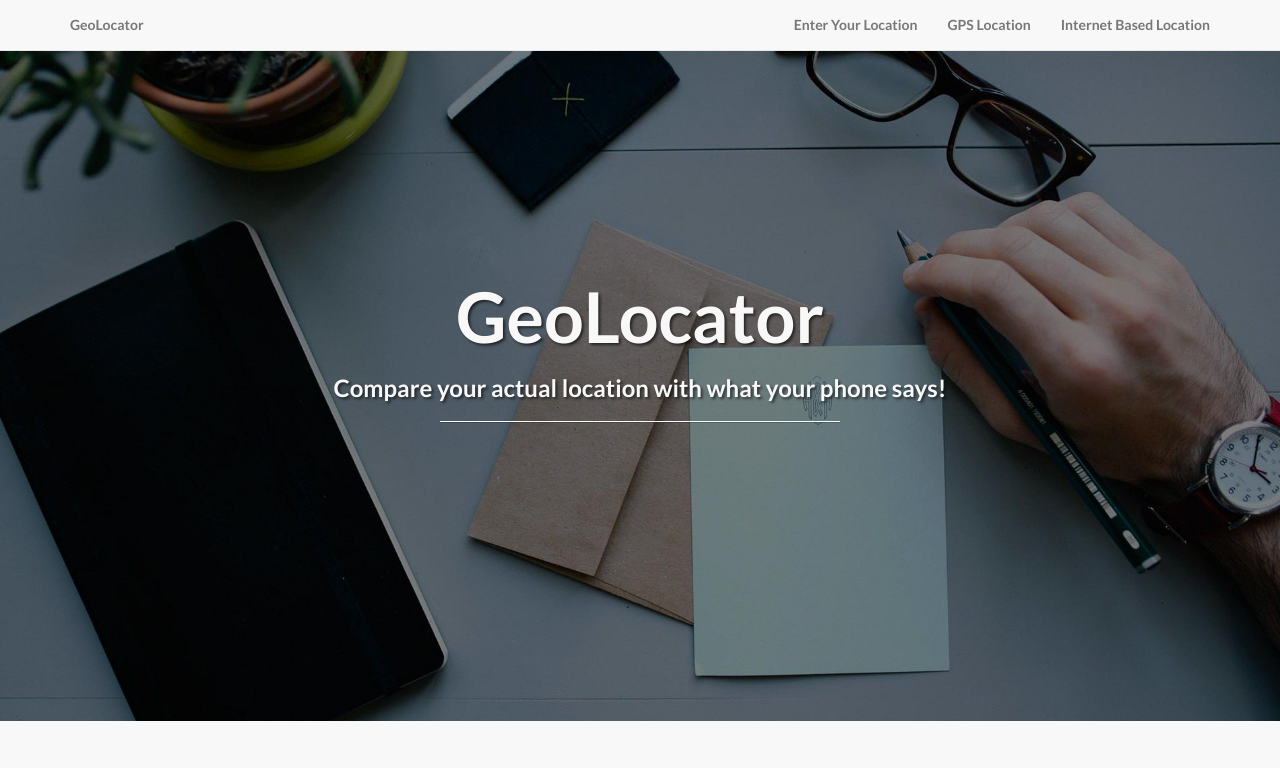
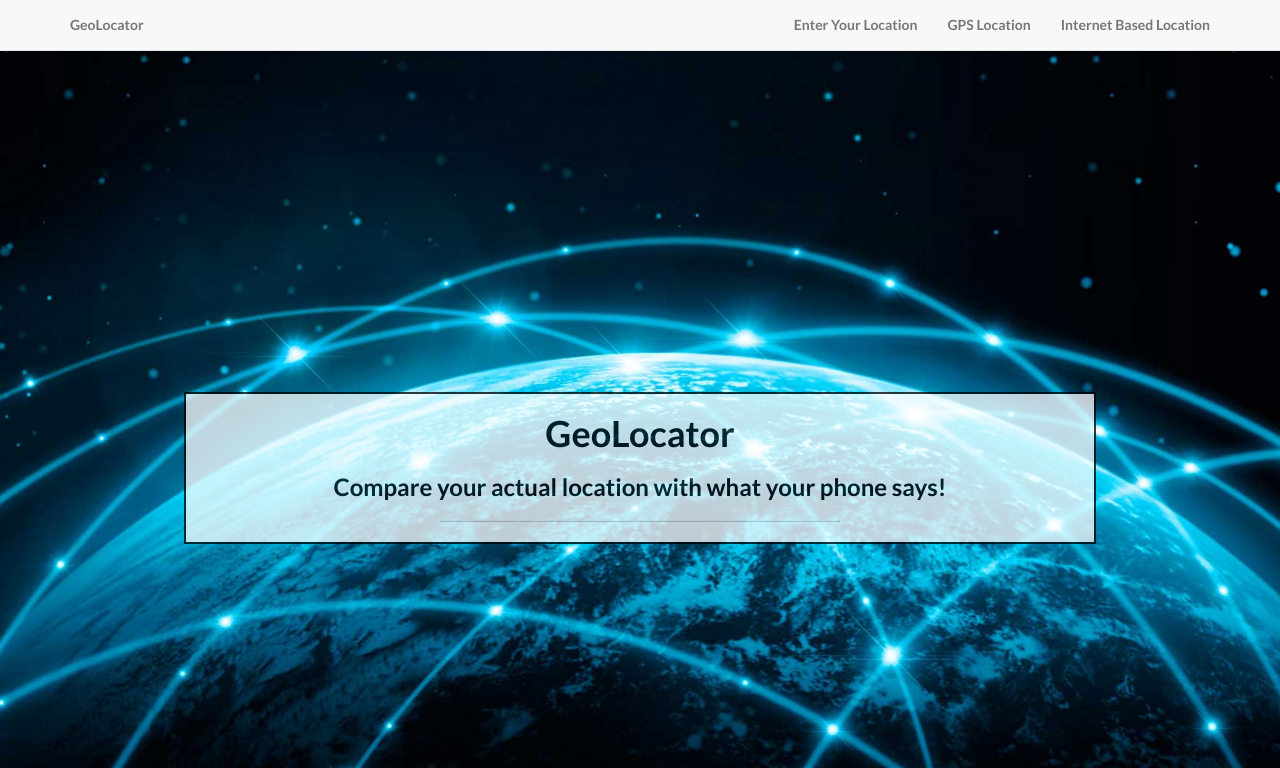
Before and after one commit to trulyshruti/GeoLocator, a plain HTML site: page index.html in a window 1280 px wide. Shown: the top 768 px of the page. Drawn offline with Linux system fonts and the light colour scheme; some packages are replaced by stand-ins of ours.

Commit message:
added bg image

```diff
--- a/css/landing-page.css
+++ b/css/landing-page.css
@@ -30,6 +30,14 @@ h6 {
     font-size: 14px;
 }
 
+.transbox2 {
+    margin: 10%;
+    background-color: #ffffff;
+    border: 2px solid black;
+    opacity: 0.75;
+    color: black;
+}
+
 .lead {
     font-size: 18px;
     font-weight: 400;
@@ -40,7 +48,7 @@ h6 {
     padding-bottom: 50px;
     text-align: center;
     color: #f8f8f8;
-    background: url(../img/intro-bg.jpg) no-repeat center center;
+    background: url(../img/geolocator-bg2.jpg) no-repeat center center;
     background-size: cover;
 }
 
--- a/index.html
+++ b/index.html
@@ -73,9 +73,11 @@
             <div class="row">
                 <div class="col-lg-12">
                     <div class="intro-message">
+                    <div class="transbox2">
                         <h1>GeoLocator</h1>
                         <h3>Compare your actual location with what your phone says!</h3>
                         <hr class="intro-divider">
+                    </div>
                     </div>
                 </div>
             </div>
```
Also changed, not shown: img/geolocator-bg copy.jpg (added), img/geolocator-bg.jpg (added), img/geolocator-bg2.jpg (added), img/geolocator-bg3.jpg (added), 1 other file.
